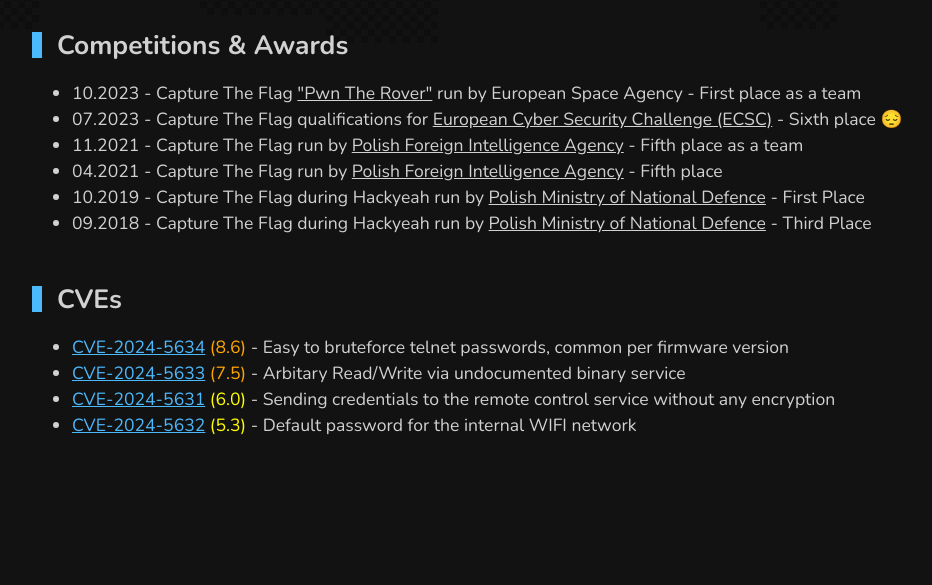
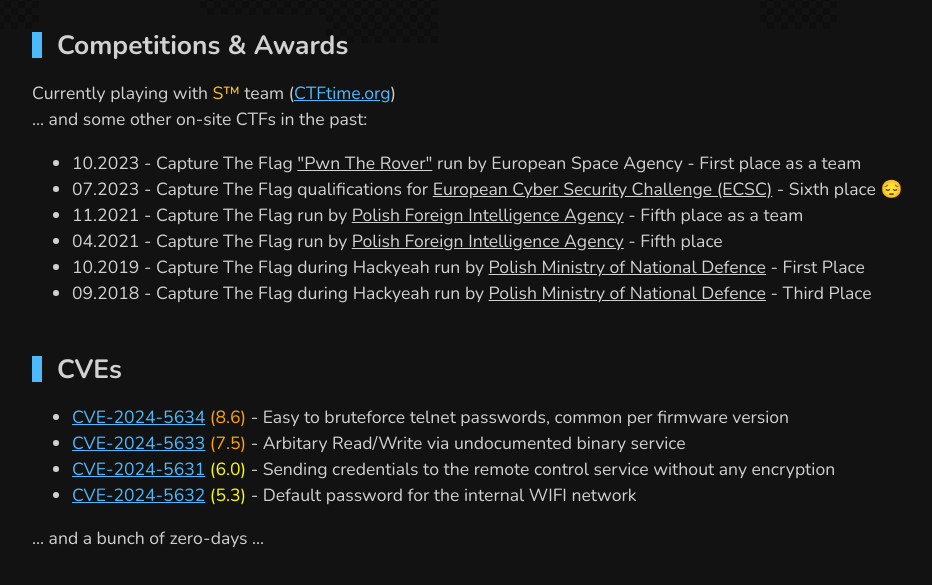
Before and after one commit to Adikso/adikso.github.io, an Eleventy site: page about.njk in a window 1280 px wide. Shown: the part 349-934 px from the top of the page, without its empty margins (108-1040 px from the left). Before the commit the page ends 825 px from the top, so only its background shows below. Built offline with nearby package versions, Linux system fonts and the light colour scheme; Eleventy itself is replaced by a stand-in of ours; files that its build step writes are made by us from their sources; what eleventy-plugin-toc would draw is missing.

Commit message:
Minor about update

```diff
--- a/about.njk
+++ b/about.njk
@@ -12,6 +12,8 @@
      <i class="fa-brands fa-x-twitter"></i> X (Twitter): <a href="https://twitter.com/adikso4">https://twitter.com/adikso4</a>
 
     <h2>Competitions & Awards</h2>
+    <div>Currently playing with <span style="color: #F8BF1F">S™</span> team (<a href="https://ctftime.org/team/7533">CTFtime.org</a>)</div>
+    <div>... and some other on-site CTFs in the past:</div>
     <ul>
         <li>10.2023 - Capture The Flag <u>"Pwn The Rover"</u> run by European Space Agency - First place as a team </li>
         <li>07.2023 - Capture The Flag qualifications for <u>European Cyber Security Challenge (ECSC)</u> - Sixth place 😔
@@ -28,4 +30,7 @@
         <li><a href="https://www.cve.org/CVERecord?id=CVE-2024-5631">CVE-2024-5631</a> <span style="color: yellow;">(6.0)</span> - Sending credentials to the remote control service without any encryption</li>
         <li><a href="https://www.cve.org/CVERecord?id=CVE-2024-5632">CVE-2024-5632</a> <span style="color: yellow;">(5.3)</span> - Default password for the internal WIFI network</li>
     </ul>
+    <p>
+        ... and a bunch of zero-days ...
+    </p>
 {% endblock %}
```
Lines whose indentation alone changed are shown as unchanged.
